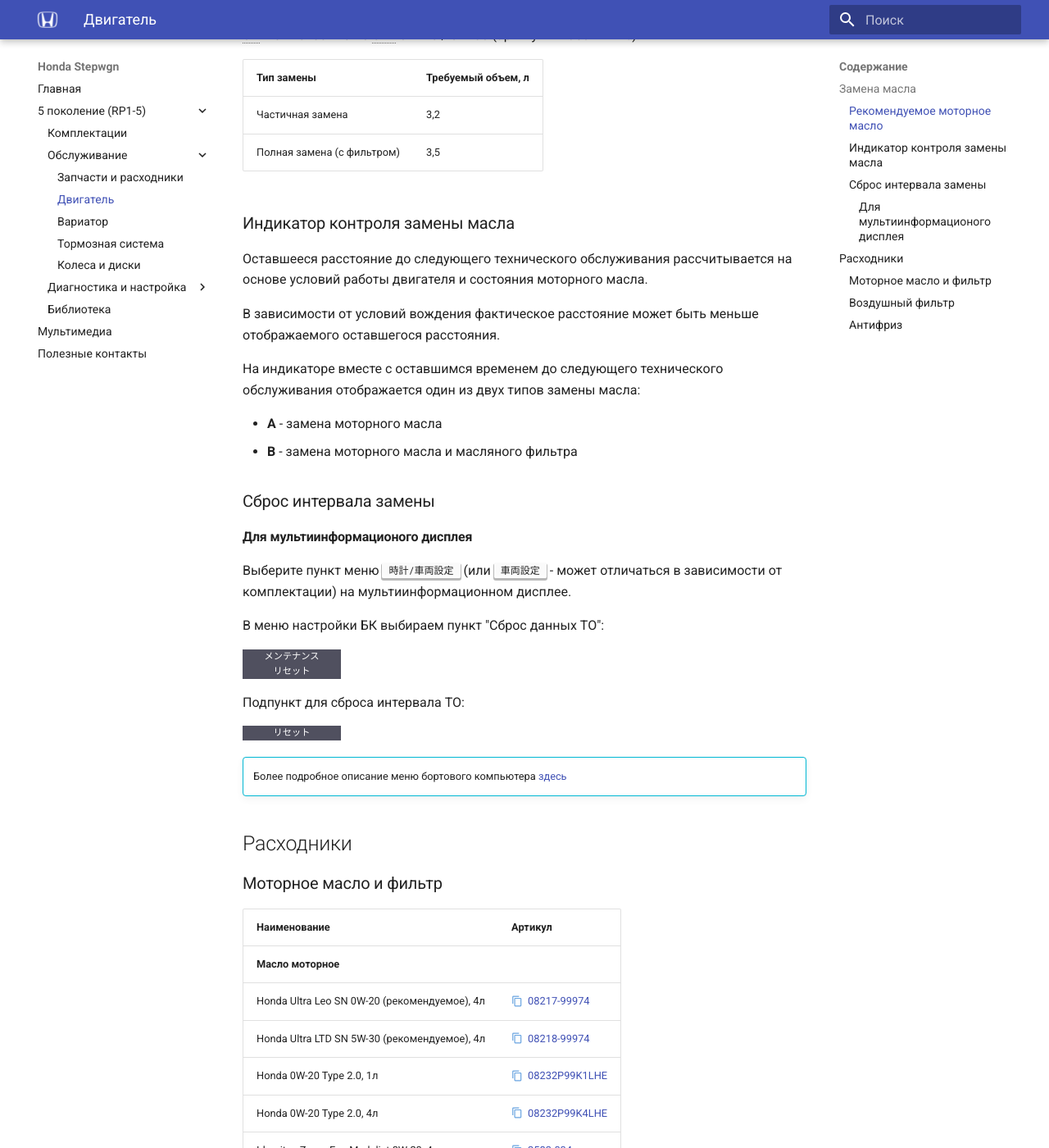
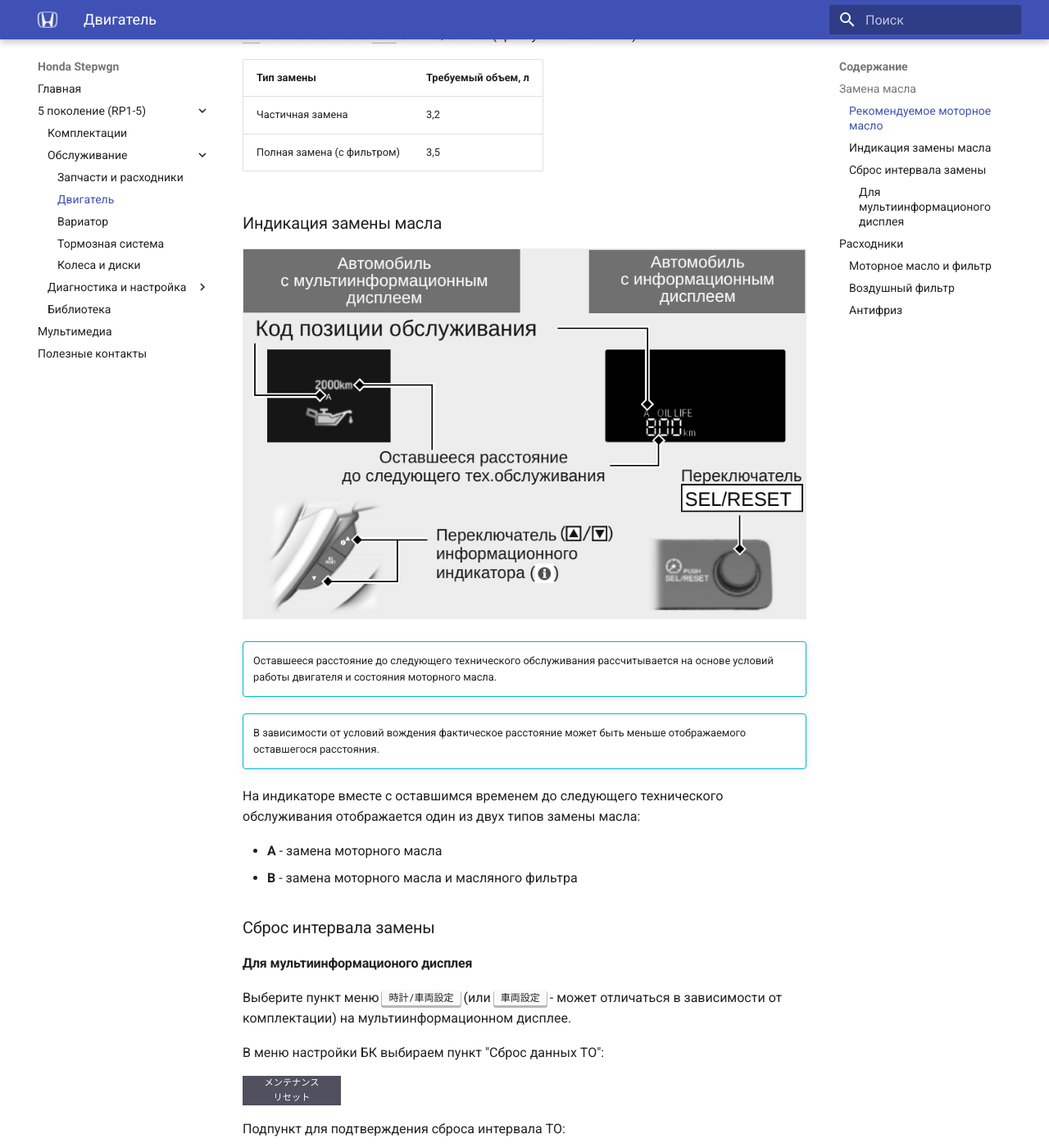
Before and after one commit to stepwgn/stepwgn.github.io, an MkDocs documentation site: the page built from docs/5g/service/engine.md, in a window 1280 px wide and 1400 px high, scrolled down 272 px. Shown: the whole window at 82% size. Built offline with MkDocs 1.6.1 and Material for MkDocs 9.7.7, drawn with Linux system fonts in a browser that asks for light colours.

Commit message:
Обновлена информация по замене масла
Signed-off-by: Zakhar Petrov <46595458+zakhar-petrov@users.noreply.github.com>

```diff
--- a/docs/5g/service/engine.md
+++ b/docs/5g/service/engine.md
@@ -14,12 +14,18 @@
 | Частичная замена           | 3,2                     |
 | Полная замена (с фильтром) | 3,5                     |
 
-### Индикатор контроля замены масла
+### Индикация замены масла
 
-Оставшееся расстояние до следующего технического обслуживания рассчитывается на основе условий работы двигателя и
-состояния моторного масла.
+![Индикация замены масла](/assets/service/oil-indicator.jpg)
 
-В зависимости от условий вождения фактическое расстояние может быть меньше отображаемого оставшегося расстояния.
+!!! info ""
+
+    Оставшееся расстояние до следующего технического обслуживания рассчитывается на основе условий работы двигателя и
+    состояния моторного масла.
+
+!!! info ""
+
+    В зависимости от условий вождения фактическое расстояние может быть меньше отображаемого оставшегося расстояния.
 
 На индикаторе вместе с оставшимся временем до следующего технического обслуживания отображается один из двух типов
 замены масла:
@@ -37,7 +43,7 @@
 В меню настройки БК выбираем пункт "Сброс данных ТО":
 <div class="bc-menu" style="margin: 0;">メンテナンス<br>リセット</div>
 
-Подпункт для сброса интервала ТО:
+Подпункт для подтверждения сброса интервала ТО:
 <div class="bc-menu" style="margin: 0;">リセット</div>
 
 !!! info ""
```
Also changed, not shown: docs/assets/service/oil-indicator.jpg (added).
